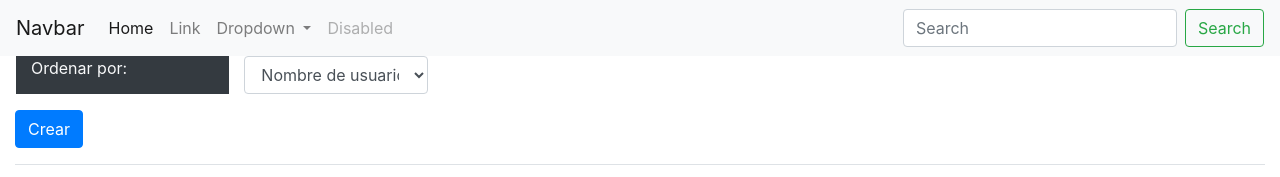
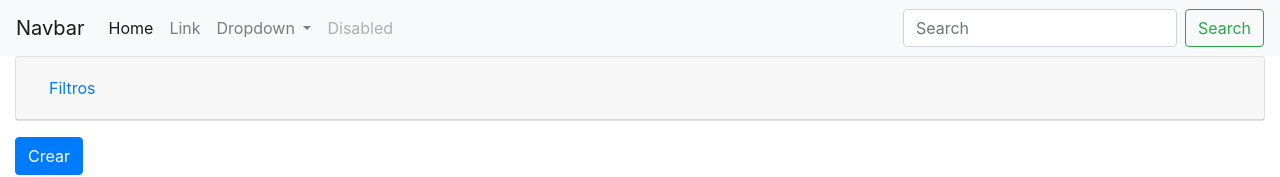
Before and after one commit to diegocastreje/E3ATeam, an Angular app in the folder MasQuePerros/MasQuePerrosFront/: page / in a window 1280 px wide. Shown: the top 177 px of the page. Built offline with nearby package versions, Linux system fonts and the light colour scheme; no server answers.

Commit message:
Agregado el sort
Se ha incorporado la ordenación de campos mediante los cabeceros de la tabla aunque falta la inclusión de algún icono o algo para indicar su ordenación.
También faltan los filtros.

```diff
--- a/MasQuePerros/MasQuePerrosFront/src/app/users/user.component.html
+++ b/MasQuePerros/MasQuePerrosFront/src/app/users/user.component.html
@@ -1,12 +1,28 @@
 <div class="container-fluid">
   <div class="row">
-    <div class="col-4 col-sm-3 col-md-2 bg-dark text-light ml-3">Ordenar por:</div>
-    <div class="col-3 col-sm-2">
-      <select class="form-control" (change)="cambioOrden($event.target)">
-        <option>Nombre de usuario</option>
-        <option>Método de pago</option>
-        <option>Perfil</option>
-      </select>
+    <div class="col">
+      <div id="accordion">
+        <div class="card">
+          <div class="card-header">
+            <h5 class="mb-0">
+              <button
+                class="btn btn-link"
+                data-toggle="collapse"
+                data-target="#filtros"
+                aria-expanded="true"
+                aria-controls="filtros"
+              >
+                Filtros
+              </button>
+            </h5>
+          </div>
+          <div id="filtros" class="collapse" data-parent="#accordion">
+            <div class="card-body">
+              <!--Aqui van los filtros-->
+            </div>
+          </div>
+        </div>
+      </div>
     </div>
   </div>
 
@@ -26,9 +42,37 @@
       <table aria-describedby="tablaClientes" class="table">
         <thead>
           <tr>
-            <th scope="col">Nombre Usuario</th>
-            <th scope="col">Método de pago</th>
-            <th scope="col">Perfil</th>
+            <th
+              scope="col"
+              (click)="cambioOrden('username')"
+              [ngClass]="{
+                sorting_asc: ordenarAsc('username'),
+                sorting_desc: ordenarDesc('username')
+              }"
+            >
+              Nombre Usuario
+            </th>
+            <th
+              scope="col"
+              (click)="cambioOrden('payment_method')"
+              [ngClass]="{
+                sorting_asc: ordenarAsc('payment_method'),
+                sorting_desc: ordenarDesc('payment_method')
+              }"
+            >
+              Método de pago
+              <span></span>
+            </th>
+            <th
+              scope="col"
+              (click)="cambioOrden('role')"
+              [ngClass]="{
+                sorting_asc: ordenarAsc('role'),
+                sorting_desc: ordenarDesc('role')
+              }"
+            >
+              Perfil
+            </th>
             <th scope="col">Usuario</th>
           </tr>
         </thead>
--- a/MasQuePerros/MasQuePerrosFront/src/app/users/user.component.ts
+++ b/MasQuePerros/MasQuePerrosFront/src/app/users/user.component.ts
@@ -10,6 +10,8 @@ import { UserService } from './user.service';
 })
 export class UserComponent implements OnInit {
   users: User[] = [];
+  columna: string = '';
+  tipoOrden: string = '';
 
   constructor(
     private userService: UserService,
@@ -19,13 +21,58 @@ export class UserComponent implements OnInit {
   ngOnInit(): void {
     this.activatedRoute.paramMap.subscribe((params) => {
       this.userService.getUsuarios().subscribe((response) => {
-        console.info(response);
-        this.users = response as User[];
+        this.users = response;
       });
     });
   }
 
-  cambioOrden(target: any){
-    console.info(target.value);
+  cambioOrden(columna: string) {
+    if (columna) {
+      if (this.columna === columna) {
+        this.tipoOrden = this.tipoOrden === 'asc' ? 'desc' : 'asc';
+      }
+
+      this.columna = columna;
+
+      this.ordenar(this.users, this.columna, this.tipoOrden);
+    }
+  }
+
+  ordenarAsc(columna: string) {
+    return this.columna == columna && this.tipoOrden == 'asc';
+  }
+
+  ordenarDesc(columna: string) {
+    return this.columna == columna && this.tipoOrden == 'desc';
+  }
+
+  private ordenar(usuarios: Array<any>, columna: string, orden: string) {
+    var sortFunc = function (field: string, desc: boolean) {
+      // Return the required a,b function
+      return function (a: any, b: any) {
+        // Reset a, b to the field
+        var ca = a[columna];
+        var cb = b[columna];
+        var res = 0;
+
+        switch (columna) {
+          case 'username':
+            res = ca.localeCompare(cb);
+            break;
+          case 'role':
+            res = ca.name > cb.name ? -1 : 1;
+            break;
+          case 'payment_method':
+            res =
+              ca.description > cb.description
+                ? -1
+                : 1;
+        }
+
+        return res * (desc ? -1 : 1);
+      };
+    };
+
+    usuarios.sort(sortFunc(columna, orden === 'desc'));
   }
 }
```
